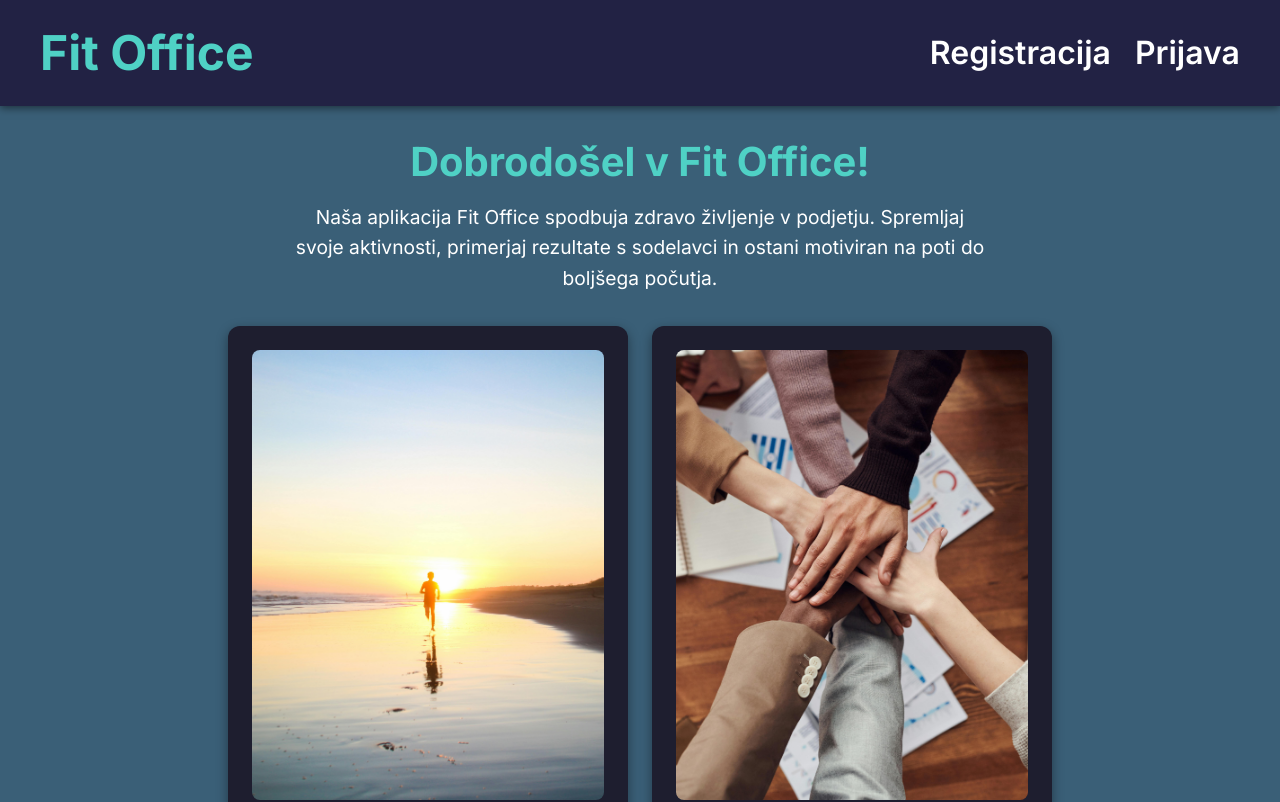
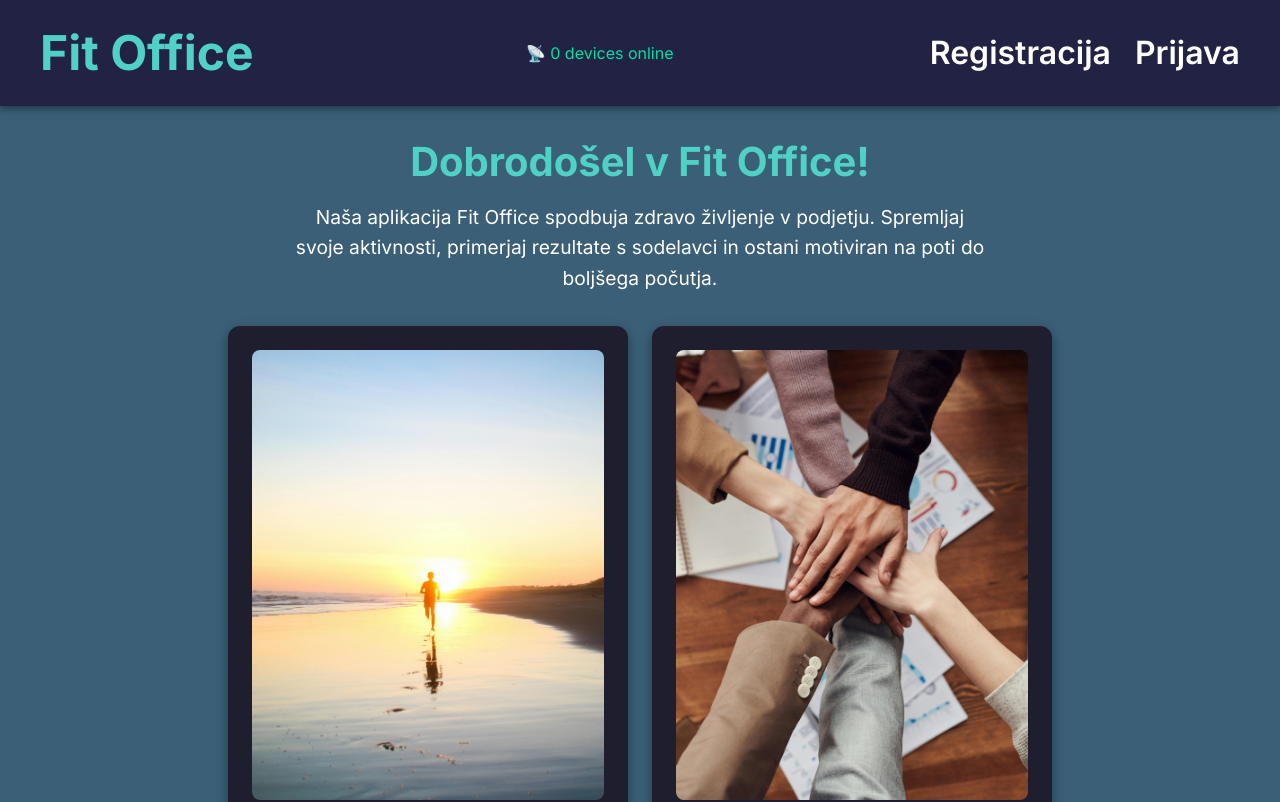
Before and after one commit to ErikHostnik/Zdravo-ivljenje-v-podjetju, a React (Create React App) app in the folder frontend/web/: page / in a window 1280 px wide. Shown: the top 802 px of the page. Built offline with nearby package versions, Linux system fonts and the light colour scheme; no server answers.

Commit message:
ZDRAV-125: Dodal ActiveDeviceWidget v Header

```diff
--- a/frontend/web/src/components/Header.js
+++ b/frontend/web/src/components/Header.js
@@ -1,12 +1,15 @@
+import React from 'react';
 import { UserContext } from "../userContext";
 import { Link } from "react-router-dom";
 import '../styles/global.css';
+import ActiveDeviceWidget from './ActiveDeviceWidget';
 
 function Header({ title }) {
     return (
         <header className="header">
             <div className="header-container">
                 <h1 className="header-title">{title}</h1>
+                <ActiveDeviceWidget />
                 <nav>
                     <ul className="nav-list">
                         <UserContext.Consumer>
@@ -16,7 +19,7 @@ function Header({ title }) {
                                         <li><Link to="/">Domov</Link></li>
                                         <li><Link to={`/path/${context.user._id}`}>Zemljevid</Link></li>
                                         <li><Link to={`/userProfile/${context.user._id}`}>Profil</Link></li>
-                                        <li><Link to={"/leaderboard"}>Lestvica najboljših</Link></li>
+                                        <li><Link to="/leaderboard">Lestvica najboljših</Link></li>
                                         <li><Link to="/logout">Odjava</Link></li>
                                     </>
                                 ) : (
```
